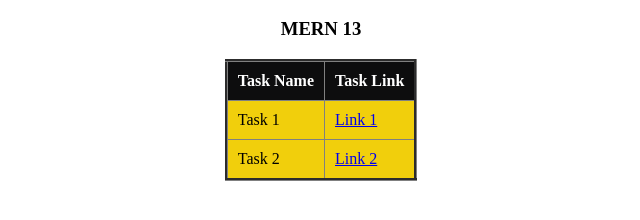
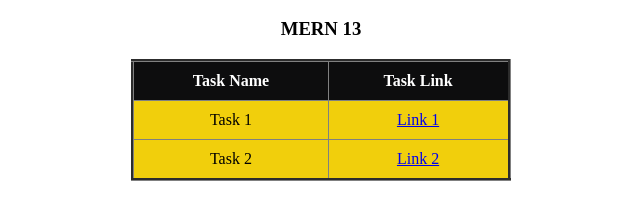
Before and after one commit to 19112001/MERN-Tasks, a plain HTML site: page Index.html in a window 1280 px wide. Shown: the part 48-268 px from the top of the page, without its empty margins (319-959 px from the left). Drawn offline with Linux system fonts and the light colour scheme.

Commit message:
first commit

```diff
--- a/Index.html
+++ b/Index.html
@@ -6,10 +6,12 @@
     <style>
         table{
           border-collapse: collapse;
+          width: 30%;
         }
         td{
             padding: 10px;
             background-color: rgb(241, 207, 12);
+            text-align: center;
         }
         th{
             padding: 10px;
```
